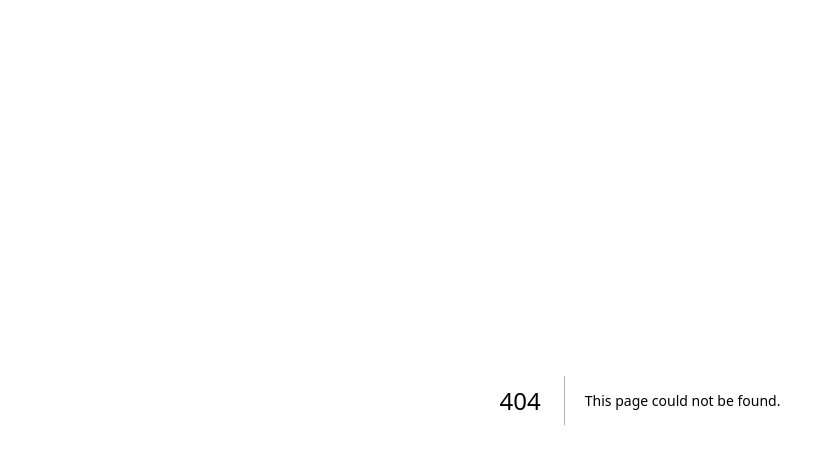
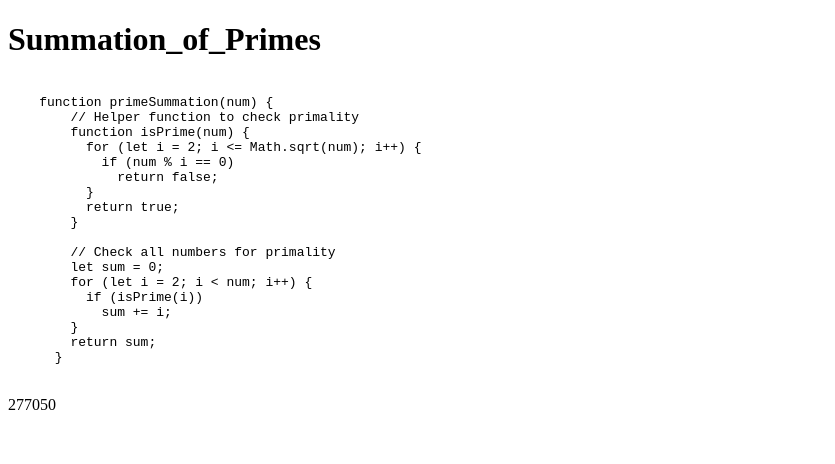
Before and after one commit to ragulpalanisamy/fcc_projects_euler, a Next.js app: page /Summation_of_Primes in a window 1280 px wide. Before the commit this address had no page. Shown: the top 464 px of the page, without its empty margins (0-835 px from the left). Built offline with nearby package versions, Linux system fonts and the light colour scheme.

Commit message:
feat: :sparkles: Added the summation of primes

```diff
--- a/src/app/page.js
+++ b/src/app/page.js
@@ -41,6 +41,9 @@ export default function Home() {
       Pythagorean triplet
       </Link>
       <br></br>
+      <Link href="/Summation_of_Primes">
+      Summation of Primes
+      </Link>
       </>
 
   )
--- /dev/null
+++ b/src/pages/Summation_of_Primes.tsx
@@ -0,0 +1,58 @@
+import React from 'react'
+
+export default function Summation_of_Primes() {
+    const codesnippet = `
+    function primeSummation(num) {
+        // Helper function to check primality
+        function isPrime(num) {
+          for (let i = 2; i <= Math.sqrt(num); i++) {
+            if (num % i == 0)
+              return false;
+          }
+          return true;
+        }
+
+        // Check all numbers for primality
+        let sum = 0;
+        for (let i = 2; i < num; i++) {
+          if (isPrime(i))
+            sum += i;
+        }
+        return sum;
+      }
+    `;
+
+    function primeSummation(num: any) {
+        // Helper function to check primality
+        function isPrime(num: any) {
+            for (let i = 2; i <= Math.sqrt(num); i++) {
+                if (num % i == 0)
+                    return false;
+            }
+            return true;
+        }
+
+        // Check all numbers for primality
+        let sum = 0;
+        for (let i = 2; i < num; i++) {
+            if (isPrime(i))
+                sum += i;
+        }
+        return sum;
+    }
+    return (
+        <div>
+            <h1>
+                Summation_of_Primes
+            </h1>
+            <pre>
+                <code>
+                    {codesnippet}
+                </code>
+            </pre>
+            <p>
+                {primeSummation(2000)}
+            </p>
+        </div>
+    )
+}
```
